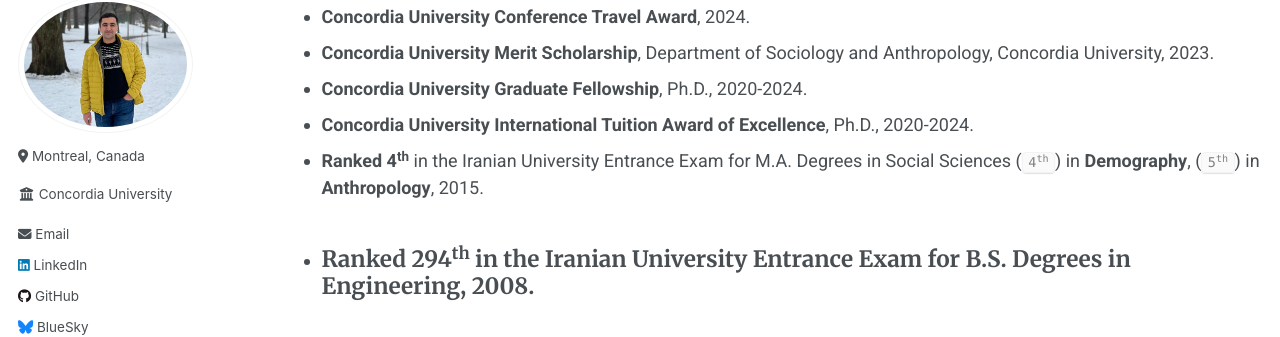
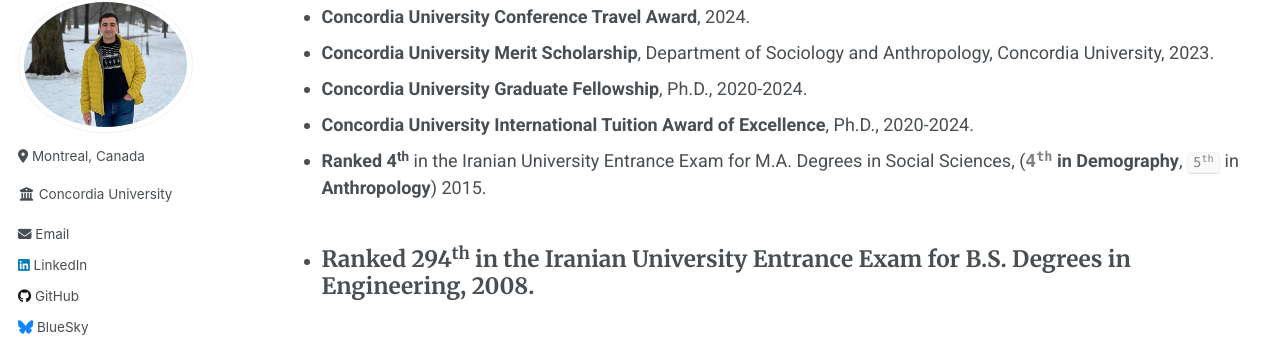
Before and after one commit to Mohsnmonji/mohsnmonji.github.io, a Jekyll site: the page built from _pages/Curriculum Vitae.md, in a window 1280 px wide and 900 px high, scrolled down 2651 px. Shown: the part 110-447 px from the top of the window. Built offline with Jekyll 4.4.1, drawn with Linux system fonts in a browser that asks for light colours.

Commit message:
Update Curriculum Vitae.md

```diff
--- a/_pages/Curriculum Vitae.md
+++ b/_pages/Curriculum Vitae.md
@@ -99,7 +99,7 @@ redirect_from:
 - **Concordia University Merit Scholarship**, Department of Sociology and Anthropology, Concordia University, 2023.
 - **Concordia University Graduate Fellowship**, Ph.D., 2020-2024.
 - **Concordia University International Tuition Award of Excellence**, Ph.D., 2020-2024.
-- **Ranked 4<sup>th</sup>** in the Iranian University Entrance Exam for M.A. Degrees in Social Sciences (<code><span style="color: grey;">4<sup>th</sup></span></code>) in **Demography**, (<code><span style="color: grey;">5<sup>th</sup></span></code>) in **Anthropology**, 2015.
+- **Ranked 4<sup>th</sup>** in the Iranian University Entrance Exam for M.A. Degrees in Social Sciences, (**<code><span style="color: grey;">4<sup>th</sup></span></code> in Demography**, <code><span style="color: grey;">5<sup>th</sup></span></code> in **Anthropology**) 2015.
 - **Ranked 294<sup>th</sup>** in the Iranian University Entrance Exam for B.S. Degrees in Engineering, 2008.
 ---
 
```
